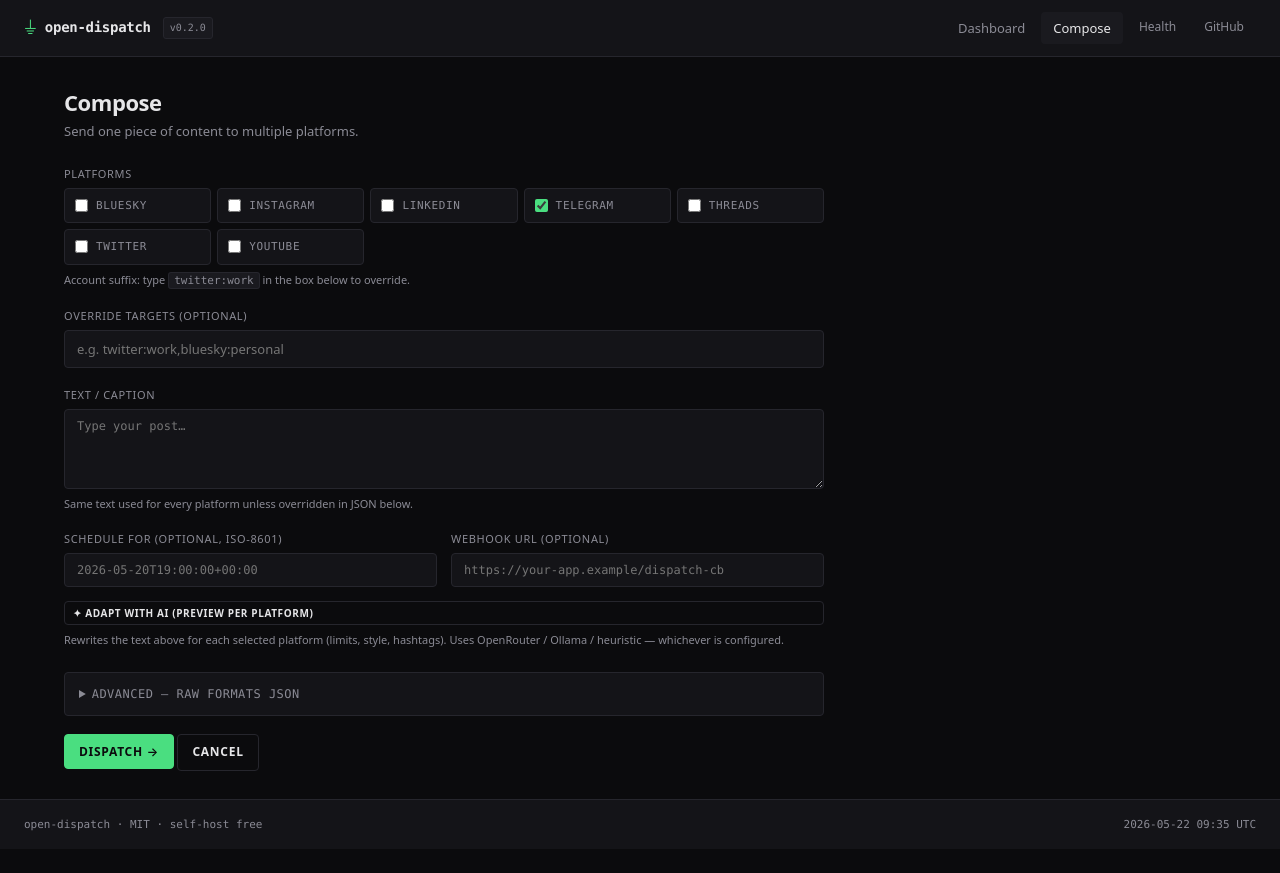
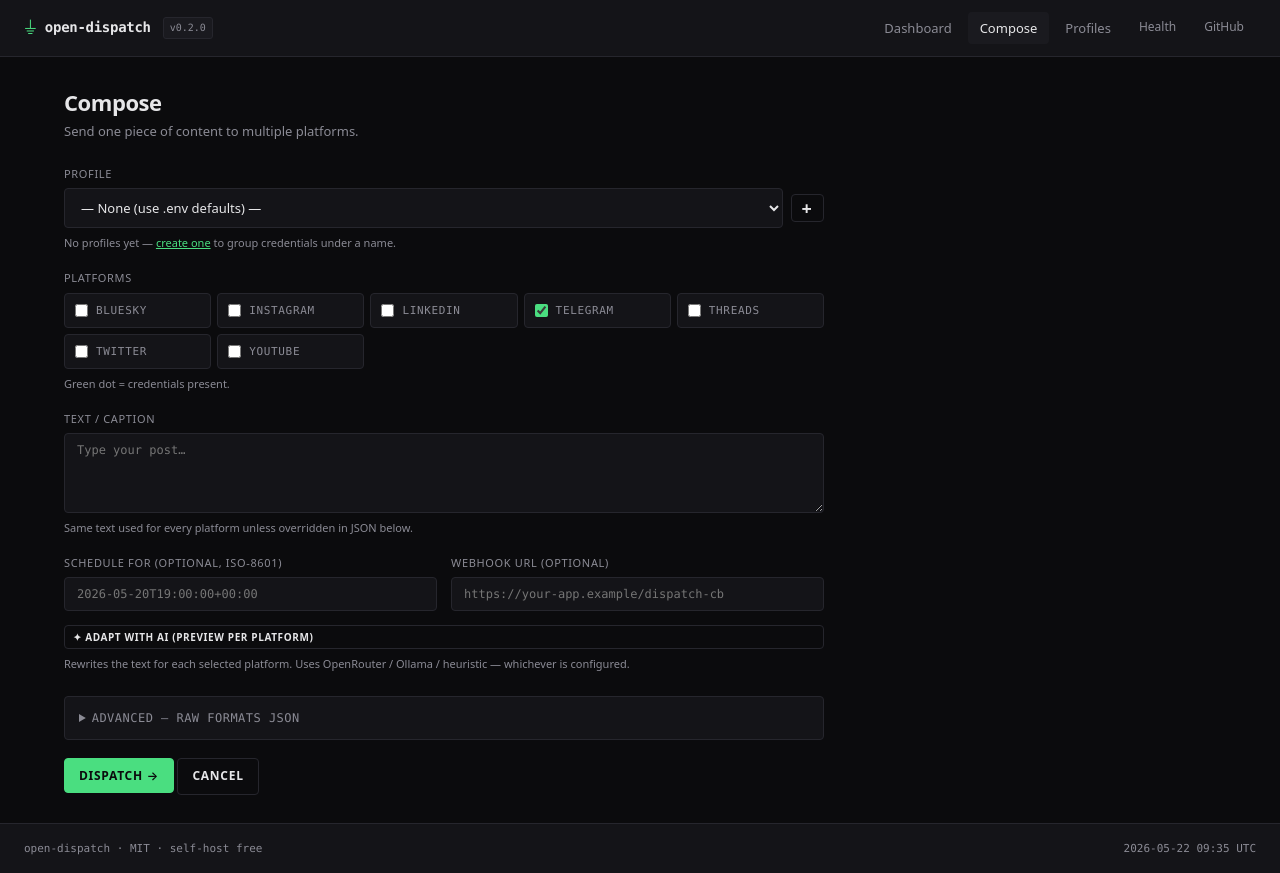
Before and after one commit to Matthew-Selvam/Open-Dispatch, a FastAPI app: page /compose in a window 1280 px wide. Before the commit the page ends 831 px from the top, so only its background shows below. Run offline with FastAPI, Linux system fonts and the light colour scheme.

Commit message:
feat: profile system — named per-platform credential sets
- profiles.py: Profile dataclass + JSON store (profiles.json in data dir)
  + profile_env() context manager that temporarily injects creds into
  os.environ (thread-safe via lock) so existing adapters work unchanged
- api/schema.py: add profile_id field to ContentUnit
- api/app.py: 7 new profile routes (list, new, edit, create, update,
  delete, JSON API) + updated compose endpoints to accept profile_id
- scheduler/worker.py: load profile and run publish() inside profile_env()
- web/templates/compose.html: profile selector dropdown + "+" new-profile
  button; JS updates per-platform green dots when profile changes
- web/templates/profiles.html: responsive card grid with colour bar,
  configured platform chips, Use/Edit/Delete actions
- web/templates/profile_form.html: collapsible per-platform credential
  sections, colour picker, emoji input
- web/templates/base.html: Profiles nav link
- web/templates/_compose_result.html: shows "via <profile>" after dispatch

Co-Authored-By: Claude Opus 4.7 <noreply@anthropic.com>

```diff
--- a/api/app.py
+++ b/api/app.py
@@ -20,6 +20,15 @@ from ai import AdaptError, adapt_caption_async
 from api.queue import get_queue
 from api.schema import ContentUnit, parse_target, validate
 from media import PLATFORM_IMAGE_SPECS, TranscodeError, transcode_image_bytes
+from profiles import (
+    CRED_LABELS,
+    PASSWORD_FIELDS,
+    PLATFORM_CRED_MAP,
+    PLATFORM_EMOJI,
+    PRESET_COLORS,
+    Profile,
+    ProfileStore,
+)
 
 logging.basicConfig(
     level=logging.INFO,
@@ -193,11 +202,21 @@ async def queue_fragment(request: Request, status: str | None = None) -> HTMLRes
 async def compose_page(request: Request) -> HTMLResponse:
     platforms = sorted(ADAPTERS.keys())
     configured = _platforms_configured()
+    profiles = ProfileStore().list()
+    # Build per-profile configured-platforms map for client-side JS
+    import json as _json
+    profiles_js = _json.dumps([
+        {"id": p.id, "name": p.name, "emoji": p.emoji,
+         "configured": p.configured_platforms()}
+        for p in profiles
+    ])
     return templates.TemplateResponse(
         request, "compose.html",
         {
             "platforms": platforms,
             "configured": configured,
+            "profiles": profiles,
+            "profiles_js": profiles_js,
             "active": "compose",
             "version": VERSION,
             "now": datetime.now(tz=timezone.utc).strftime("%Y-%m-%d %H:%M UTC"),
@@ -210,19 +229,16 @@ async def compose_submit(
     request: Request,
     text: str = Form(""),
     platforms: list[str] = Form(default=[]),
-    targets_override: str = Form(""),
+    profile_id: str = Form(""),
     scheduled_for: str = Form(""),
     webhook_url: str = Form(""),
     formats_json: str = Form(""),
 ) -> HTMLResponse:
     errors: list[str] = []
-    targets: list[str] = []
-    if targets_override.strip():
-        targets = [t.strip() for t in targets_override.split(",") if t.strip()]
-    else:
-        targets = [p for p in platforms if p]
+    targets: list[str] = [p for p in platforms if p]
+
     if not targets:
-        errors.append("pick at least one platform or enter override targets")
+        errors.append("pick at least one platform")
     if not text and not formats_json:
         errors.append("text or formats_json is required")
 
@@ -244,6 +260,7 @@ async def compose_submit(
         "scheduled_for": scheduled_for.strip() or None,
         "formats": formats,
         "webhook_url": webhook_url.strip() or None,
+        "profile_id": profile_id.strip() or None,
     })
     errs = validate(unit)
     if errs:
@@ -251,6 +268,10 @@ async def compose_submit(
             request, "_compose_result.html",
             {"ok": False, "errors": errs},
         )
+
+    # Resolve profile label for the result panel
+    profile = ProfileStore().get(profile_id.strip()) if profile_id.strip() else None
+    profile_label = f"{profile.emoji} {profile.name}" if profile else ".env defaults"
 
     q = get_queue()
     sf = unit.scheduled_for or datetime.now(tz=timezone.utc).isoformat()
@@ -263,7 +284,8 @@ async def compose_submit(
 
     return templates.TemplateResponse(
         request, "_compose_result.html",
-        {"ok": True, "unit_id": unit.id, "enqueued": enqueued},
+        {"ok": True, "unit_id": unit.id, "enqueued": enqueued,
+         "profile_label": profile_label},
     )
 
 
@@ -370,6 +392,96 @@ async def compose_adapt_htmx(
     )
 
 
+# ─── Profiles ─────────────────────────────────────────────────────────────────
+
+def _profile_ctx(version: str, now: str, active: str = "profiles") -> dict:
+    return {"active": active, "version": version, "now": now,
+            "platform_cred_map": PLATFORM_CRED_MAP, "cred_labels": CRED_LABELS,
+            "password_fields": PASSWORD_FIELDS, "platform_emoji": PLATFORM_EMOJI,
+            "preset_colors": PRESET_COLORS}
+
+
+@app.get("/profiles", response_class=HTMLResponse)
+async def profiles_list(request: Request) -> HTMLResponse:
+    profiles = ProfileStore().list()
+    ctx = _profile_ctx(VERSION, datetime.now(tz=timezone.utc).strftime("%Y-%m-%d %H:%M UTC"))
+    return templates.TemplateResponse(request, "profiles.html",
+                                      {**ctx, "profiles": profiles})
+
+
+@app.get("/profiles/new", response_class=HTMLResponse)
+async def profile_new(request: Request) -> HTMLResponse:
+    ctx = _profile_ctx(VERSION, datetime.now(tz=timezone.utc).strftime("%Y-%m-%d %H:%M UTC"))
+    return templates.TemplateResponse(request, "profile_form.html",
+                                      {**ctx, "profile": None, "title": "New Profile"})
+
+
+@app.get("/profiles/{profile_id}/edit", response_class=HTMLResponse)
+async def profile_edit(request: Request, profile_id: str) -> HTMLResponse:
+    profile = ProfileStore().get(profile_id)
+    if not profile:
+        raise HTTPException(status_code=404, detail="profile not found")
+    ctx = _profile_ctx(VERSION, datetime.now(tz=timezone.utc).strftime("%Y-%m-%d %H:%M UTC"))
+    return templates.TemplateResponse(request, "profile_form.html",
+                                      {**ctx, "profile": profile,
+                                       "title": f"Edit — {profile.name}"})
+
+
+@app.post("/profiles", response_class=HTMLResponse)
+async def profile_create(request: Request) -> HTMLResponse:
+    form = await request.form()
+    profile = _profile_from_form(form)
+    ProfileStore().save(profile)
+    return RedirectResponse(url="/profiles", status_code=303)
+
+
+@app.post("/profiles/{profile_id}", response_class=HTMLResponse)
+async def profile_update(request: Request, profile_id: str) -> HTMLResponse:
+    store = ProfileStore()
+    if not store.get(profile_id):
+        raise HTTPException(status_code=404, detail="profile not found")
+    form = await request.form()
+    profile = _profile_from_form(form, profile_id=profile_id)
+    store.save(profile)
+    return RedirectResponse(url="/profiles", status_code=303)
+
+
+@app.post("/profiles/{profile_id}/delete", response_class=HTMLResponse)
+async def profile_delete(request: Request, profile_id: str) -> HTMLResponse:
+    ProfileStore().delete(profile_id)
+    return RedirectResponse(url="/profiles", status_code=303)
+
+
+@app.get("/api/profiles")
+def api_profiles_list() -> list[dict]:
+    """JSON list — used by the compose page JS."""
+    return [
+        {"id": p.id, "name": p.name, "emoji": p.emoji,
+         "color": p.color, "configured": p.configured_platforms()}
+        for p in ProfileStore().list()
+    ]
+
+
+def _profile_from_form(form: Any, profile_id: str | None = None) -> Profile:
+    """Build a Profile from a submitted HTML form."""
+    pid = profile_id or str(form.get("id", "")).strip() or None
+    platforms: dict[str, dict[str, str]] = {}
+    for platform, fields in PLATFORM_CRED_MAP.items():
+        creds: dict[str, str] = {}
+        for field_name in fields:
+            value = str(form.get(f"{platform}__{field_name}", "")).strip()
+            creds[field_name] = value
+        if any(v for v in creds.values()):
+            platforms[platform] = creds
+    return Profile(
+        id=pid if pid else Profile().id,
+        name=str(form.get("name", "")).strip() or "Unnamed",
+        emoji=str(form.get("emoji", "🎭")).strip() or "🎭",
+        color=str(form.get("color", "#4ade80")).strip() or "#4ade80",
+        platforms=platforms,
+    )
+
+
 # ─── Media transcoding ────────────────────────────────────────────────────
 
 @app.get("/media/specs")
--- a/api/schema.py
+++ b/api/schema.py
@@ -49,6 +49,7 @@ class ContentUnit:
     scheduled_for: str | None = None
     formats: dict[str, Any] = field(default_factory=dict)
     webhook_url: str | None = None
+    profile_id: str | None = None  # which profile's creds to use when dispatching
 
     def to_dict(self) -> dict:
         return asdict(self)
@@ -66,6 +67,7 @@ class ContentUnit:
             scheduled_for=d.get("scheduled_for"),
             formats=dict(d.get("formats") or {}),
             webhook_url=d.get("webhook_url"),
+            profile_id=d.get("profile_id"),
         )
 
     @classmethod
--- a/web/templates/_compose_result.html
+++ b/web/templates/_compose_result.html
@@ -1,6 +1,7 @@
 {% if ok %}
 <div class="alert alert-success">
   <strong>Dispatched.</strong>
+  {% if profile_label %}<span class="muted small"> via {{ profile_label }}</span>{% endif %}
   <span class="muted small">unit_id: <code class="mono">{{ unit_id }}</code></span>
   <ul class="enqueued-list">
     {% for e in enqueued %}
--- a/web/templates/base.html
+++ b/web/templates/base.html
@@ -20,6 +20,7 @@
     <nav class="nav">
       <a href="/" class="{% if active == 'dashboard' %}active{% endif %}">Dashboard</a>
       <a href="/compose" class="{% if active == 'compose' %}active{% endif %}">Compose</a>
+      <a href="/profiles" class="{% if active == 'profiles' %}active{% endif %}">Profiles</a>
       <a href="/healthz" class="muted" target="_blank">Health</a>
       <a href="https://github.com/matthewselvam/open-dispatch" target="_blank" rel="noopener" class="muted">GitHub</a>
     </nav>
--- a/web/templates/compose.html
+++ b/web/templates/compose.html
@@ -15,27 +15,58 @@
       hx-swap="innerHTML"
       class="compose-form">
 
+  {# ── Profile selector ──────────────────────────────────────────────────── #}
+  <div class="field">
+    <label>Profile</label>
+    <div class="profile-selector-row">
+      <select name="profile_id" id="profile-select" class="input profile-select">
+        <option value="">— None (use .env defaults) —</option>
+        {% for p in profiles %}
+        <option value="{{ p.id }}"
+          {% if request.query_params.get('profile_id') == p.id %}selected{% endif %}>
+          {{ p.emoji }} {{ p.name }}
+          ({{ p.configured_platforms() | join(', ') or 'no creds' }})
+        </option>
+        {% endfor %}
+      </select>
+      <a href="/profiles/new" class="btn btn-ghost btn-mini profile-new-btn"
+         title="Create a new profile">+</a>
+    </div>
+    {% if not profiles %}
+    <p class="hint">
+      No profiles yet —
+      <a href="/profiles/new" style="color:var(--accent)">create one</a>
+      to group credentials under a name.
+    </p>
+    {% endif %}
+  </div>
+
+  {# ── Platforms ─────────────────────────────────────────────────────────── #}
   <div class="field">
     <label>Platforms</label>
-    <div class="checkbox-grid">
+    <div class="checkbox-grid" id="platform-list">
       {% for p in platforms %}
         <label class="check">
           <input type="checkbox" name="platforms" value="{{ p }}"
                  {% if p == 'telegram' %}checked{% endif %} />
           <span>{{ p }}</span>
-          {% if p in configured %}<span class="dot-green" title="creds present"></span>{% endif %}
+          {# Dots: .dot-env = configured in .env, .dot-profile = configured in profile #}
+          {% if p in configured %}
+            <span class="dot-green dot-env" title="{{ p }} configured in .env"></span>
+          {% endif %}
+          <span class="dot-green dot-profile" data-platform="{{ p }}"
+                title="{{ p }} configured in selected profile"
+                style="display:none"></span>
         </label>
       {% endfor %}
     </div>
-    <p class="hint">Account suffix: type <code>twitter:work</code> in the box below to override.</p>
+    <p class="hint" id="platform-hint">
+      Green dot = credentials present.
+      {% if profiles %}Select a profile above to see its configured platforms.{% endif %}
+    </p>
   </div>
 
-  <div class="field">
-    <label>Override targets (optional)</label>
-    <input type="text" name="targets_override"
-           placeholder="e.g. twitter:work,bluesky:personal" class="input" />
-  </div>
-
+  {# ── Text ──────────────────────────────────────────────────────────────── #}
   <div class="field">
     <label>Text / caption</label>
     <textarea name="text" rows="4" required class="input mono"
@@ -65,7 +96,7 @@
             hx-swap="innerHTML">
       ✦ Adapt with AI (preview per platform)
     </button>
-    <p class="hint">Rewrites the text above for each selected platform (limits, style, hashtags). Uses OpenRouter / Ollama / heuristic — whichever is configured.</p>
+    <p class="hint">Rewrites the text for each selected platform. Uses OpenRouter / Ollama / heuristic — whichever is configured.</p>
     <div id="ai-preview"></div>
   </div>
 
@@ -86,4 +117,48 @@
 </form>
 
 <div id="compose-result"></div>
+
+{# ── Profile-aware dot update ─────────────────────────────────────────────── #}
+<script>
+(function () {
+  const PROFILES = {{ profiles_js | safe }};
+  const select   = document.getElementById('profile-select');
+  const hint     = document.getElementById('platform-hint');
+
+  function updateDots(profileId) {
+    const profile = PROFILES.find(p => p.id === profileId);
+    const configured = profile ? profile.configured : [];
+
+    document.querySelectorAll('.dot-profile').forEach(dot => {
+      const platform = dot.dataset.platform;
+      dot.style.display = configured.includes(platform) ? 'inline-block' : 'none';
+    });
+
+    if (profile) {
+      hint.textContent = configured.length
+        ? `Profile "${profile.name}" has ${configured.join(', ')} configured.`
+        : `Profile "${profile.name}" has no credentials yet — edit it to add accounts.`;
+    } else {
+      hint.textContent = 'Green dot = credentials present in .env.';
+    }
+  }
+
+  select.addEventListener('change', () => updateDots(select.value));
+
+  // On load: if a profile_id was pre-selected via query string, reflect it
+  if (select.value) updateDots(select.value);
+})();
+</script>
+
+<style>
+.profile-selector-row {
+  display: flex; align-items: center; gap: 8px;
+}
+.profile-select { flex: 1; }
+.profile-new-btn {
+  flex-shrink: 0; font-size: 18px !important; padding: 4px 10px !important;
+  line-height: 1; border-radius: 4px;
+}
+.dot-profile { background: var(--info) !important; }  /* blue = profile-configured */
+</style>
 {% endblock %}
```
Also changed, not shown: profiles.py (added, +225 -0 lines), scheduler/worker.py (+8 -1 lines), web/templates/profile_form.html (added, +161 -0 lines), web/templates/profiles.html (added, +110 -0 lines).
